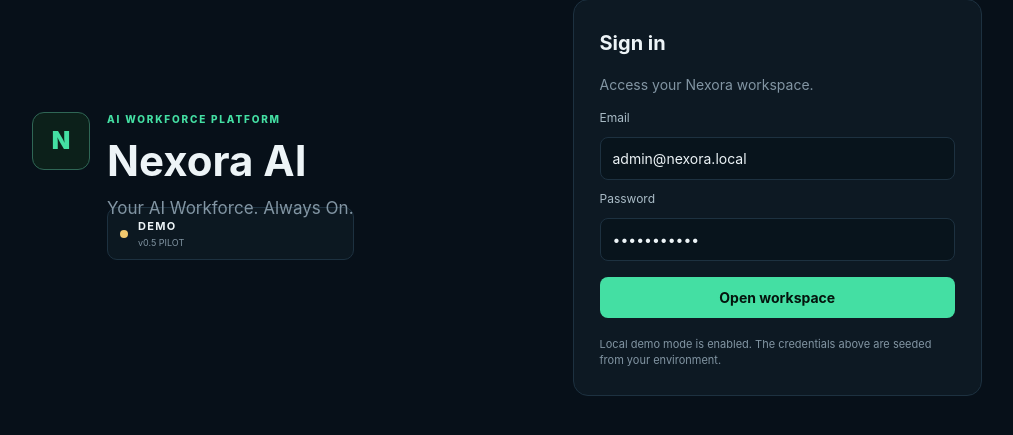
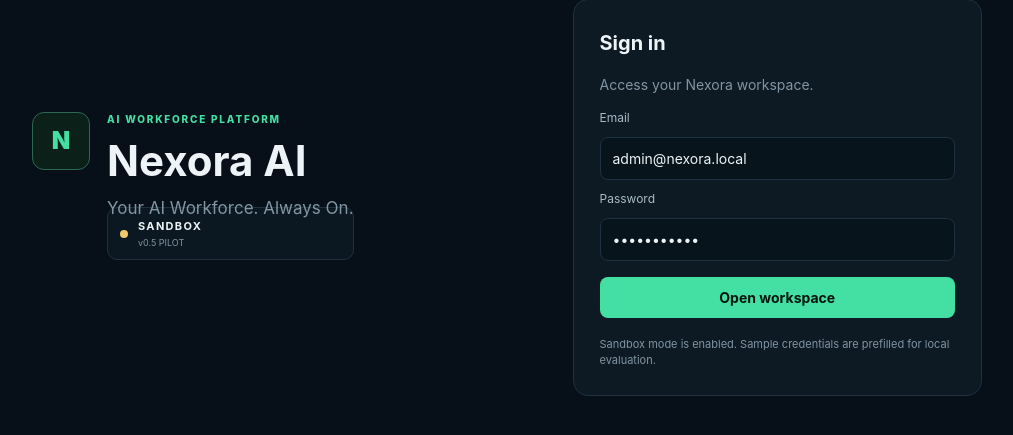
Before and after one commit to d3faulth-private/nexora-ai, a FastAPI app: page /login in a window 1280 px wide. Shown: the part 203-638 px from the top of the page, without its empty margins (133-1146 px from the left). Run offline with FastAPI, Linux system fonts and the light colour scheme.

Commit message:
Use sandbox wording in customer-facing sign-in

```diff
--- a/app/templates/login.html
+++ b/app/templates/login.html
@@ -16,7 +16,7 @@
         <p>Your AI Workforce. Always On.</p>
         <div class="mode-card {{ 'demo' if demo_mode else 'live' }}">
           <span class="mode-dot"></span>
-          <div><strong>{{ 'DEMO' if demo_mode else 'LIVE' }}</strong><small>v0.5 PILOT</small></div>
+          <div><strong>{{ 'SANDBOX' if demo_mode else 'LIVE' }}</strong><small>v0.5 PILOT</small></div>
         </div>
       </div>
     </div>
@@ -39,7 +39,7 @@
 
       {% if demo_mode %}
       <div class="demo-note">
-        Local demo mode is enabled. The credentials above are seeded from your environment.
+        Sandbox mode is enabled. Sample credentials are prefilled for local evaluation.
       </div>
       {% endif %}
     </form>
```
